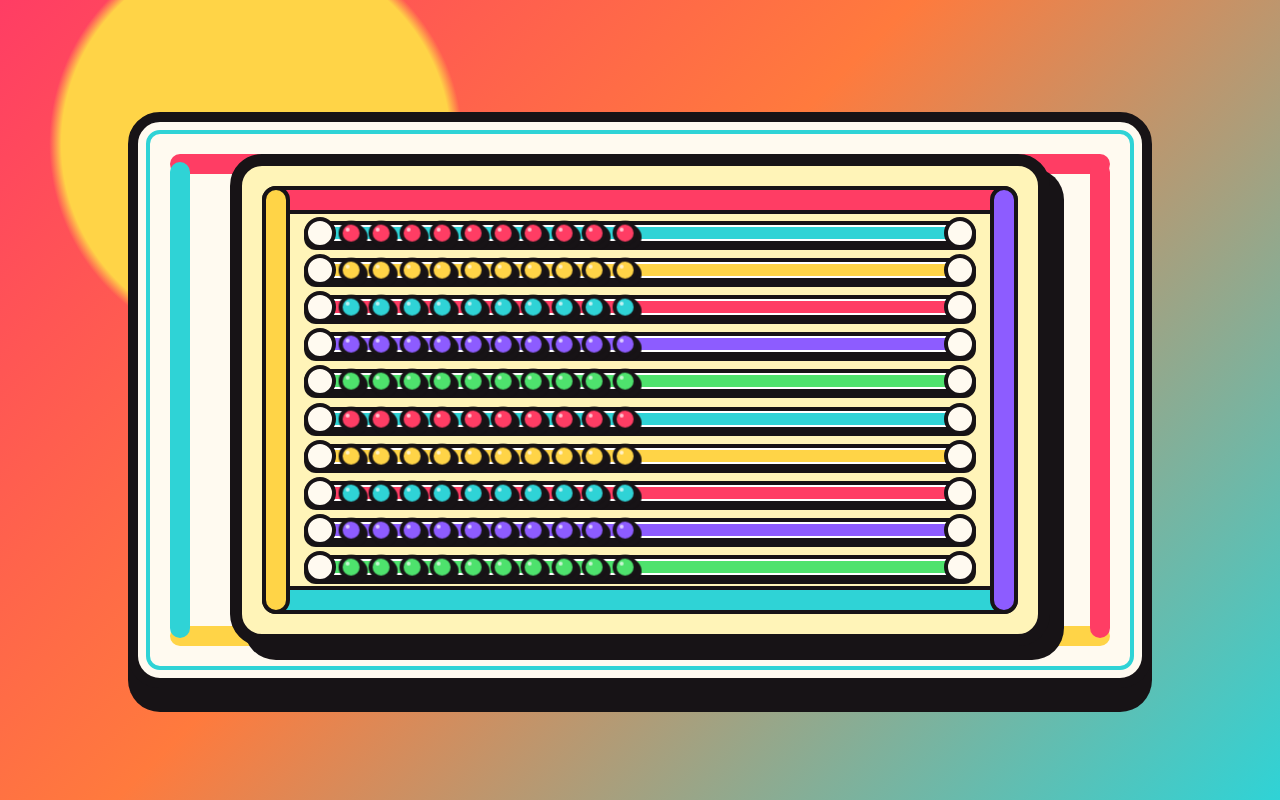
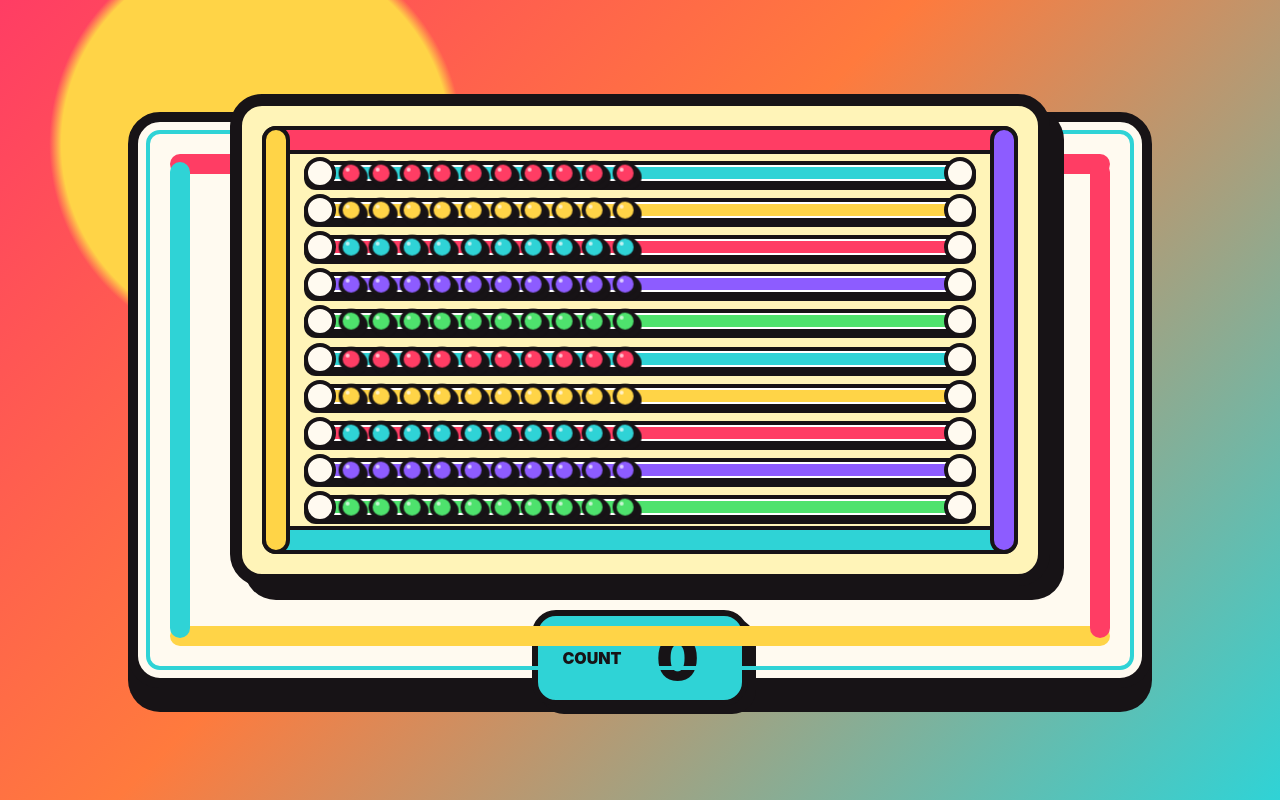
Before and after one commit to mtplayground/alex-1883-snap-abacus, a React (Vite) app: page / in a window 1280 px wide. Built offline with nearby package versions, Linux system fonts and the light colour scheme.

Commit message:
feat: Add a live count readout

```diff
--- a/src/components/AbacusFrame.tsx
+++ b/src/components/AbacusFrame.tsx
@@ -10,7 +10,9 @@ import {
   resolveDraggedBeads,
   snapBeadsToSlots,
 } from '../lib/beadPhysics';
+import { deriveAbacusCount } from '../lib/count';
 import type { RodState } from '../types/abacus';
+import { CountReadout } from './CountReadout';
 import { Rod } from './Rod';
 
 const ROD_COUNT = 10;
@@ -60,6 +62,7 @@ function createInitialRods(): RodState[] {
 export function AbacusFrame() {
   const [rods, setRods] = useState(createInitialRods);
   const [activeBeadId, setActiveBeadId] = useState<string | null>(null);
+  const count = deriveAbacusCount(rods);
   const dragRef = useRef<DragInteraction | null>(null);
   const latestTargetRef = useRef<number | null>(null);
   const animationFrameRef = useRef<number | null>(null);
@@ -242,6 +245,7 @@ export function AbacusFrame() {
   }
 
   return (
+    <div className="flex w-full flex-col items-center justify-center gap-6">
       <div
         aria-label="Abacus frame with 10 horizontal rods and 100 beads"
         className="relative mx-8 flex aspect-[5/3] w-[min(78vw,820px)] min-w-0 items-center justify-center"
@@ -269,5 +273,7 @@ export function AbacusFrame() {
           ))}
         </div>
       </div>
+      <CountReadout count={count} />
+    </div>
   );
 }
--- /dev/null
+++ b/src/components/CountReadout.tsx
@@ -0,0 +1,22 @@
+import type { AbacusCount } from '../lib/count';
+
+type CountReadoutProps = {
+  count: AbacusCount;
+};
+
+export function CountReadout({ count }: CountReadoutProps) {
+  return (
+    <aside
+      aria-label="Live abacus count"
+      aria-live="polite"
+      className="flex min-w-[12rem] items-center justify-center gap-4 rounded-3xl border-[6px] border-ink bg-pool px-6 py-3 text-ink shadow-[8px_8px_0_#171316]"
+    >
+      <span className="text-sm font-black uppercase tracking-normal sm:text-base">
+        Count
+      </span>
+      <strong className="min-w-20 text-center text-5xl font-black leading-none sm:text-6xl">
+        {count.total}
+      </strong>
+    </aside>
+  );
+}
--- /dev/null
+++ b/src/lib/count.ts
@@ -0,0 +1,22 @@
+import { TRACK_MAX, TRACK_MIN } from './beadPhysics';
+import type { RodState } from '../types/abacus';
+
+const COUNT_THRESHOLD = TRACK_MIN + (TRACK_MAX - TRACK_MIN) / 2;
+
+export type AbacusCount = {
+  perRod: number[];
+  total: number;
+};
+
+export function deriveAbacusCount(rods: RodState[]): AbacusCount {
+  const perRod = rods.map((rod) =>
+    rod.beads.reduce((count, bead) => {
+      return bead.position >= COUNT_THRESHOLD ? count + 1 : count;
+    }, 0),
+  );
+
+  return {
+    perRod,
+    total: perRod.reduce((sum, count) => sum + count, 0),
+  };
+}
```
Lines whose indentation alone changed are shown as unchanged.
